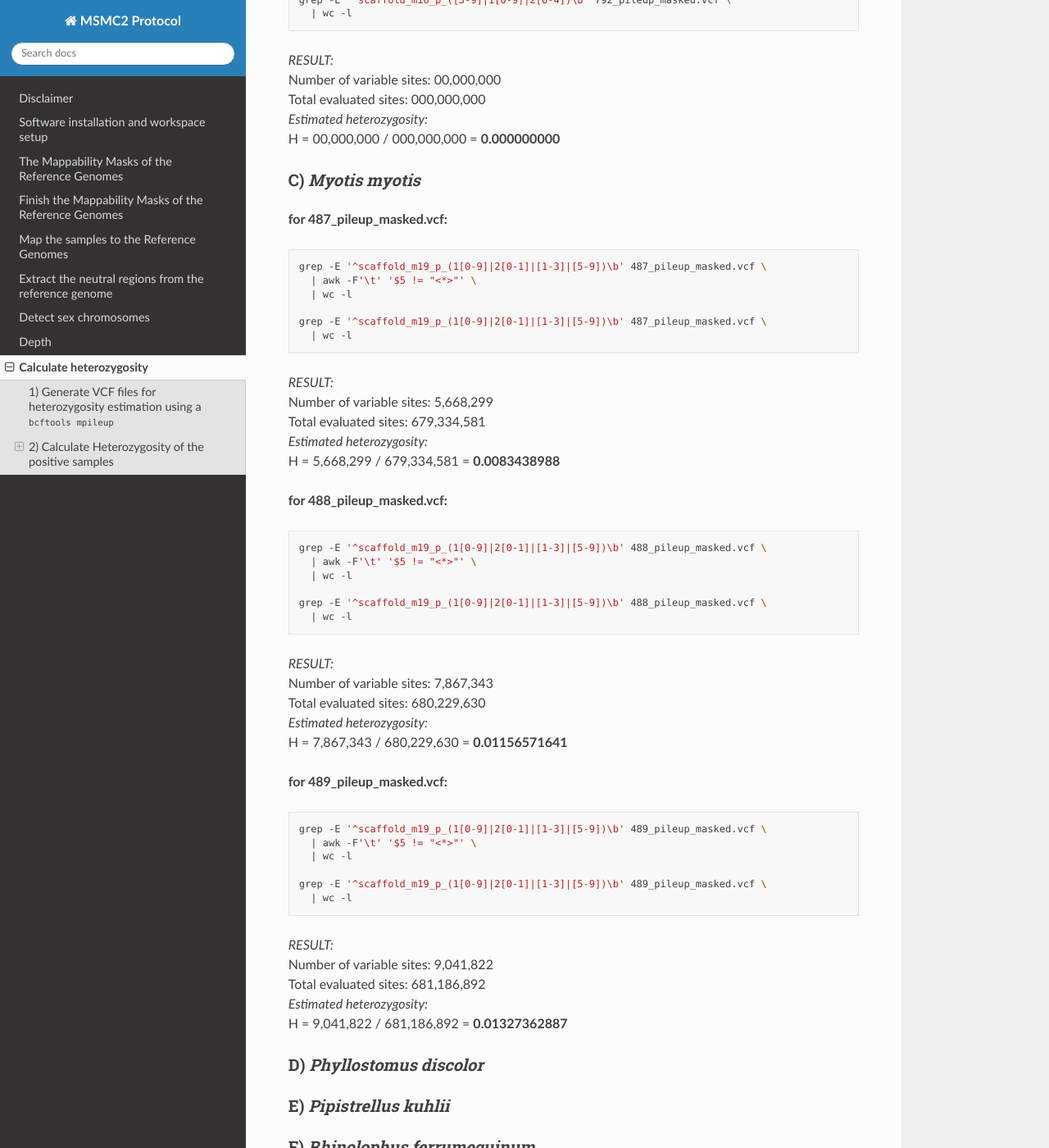
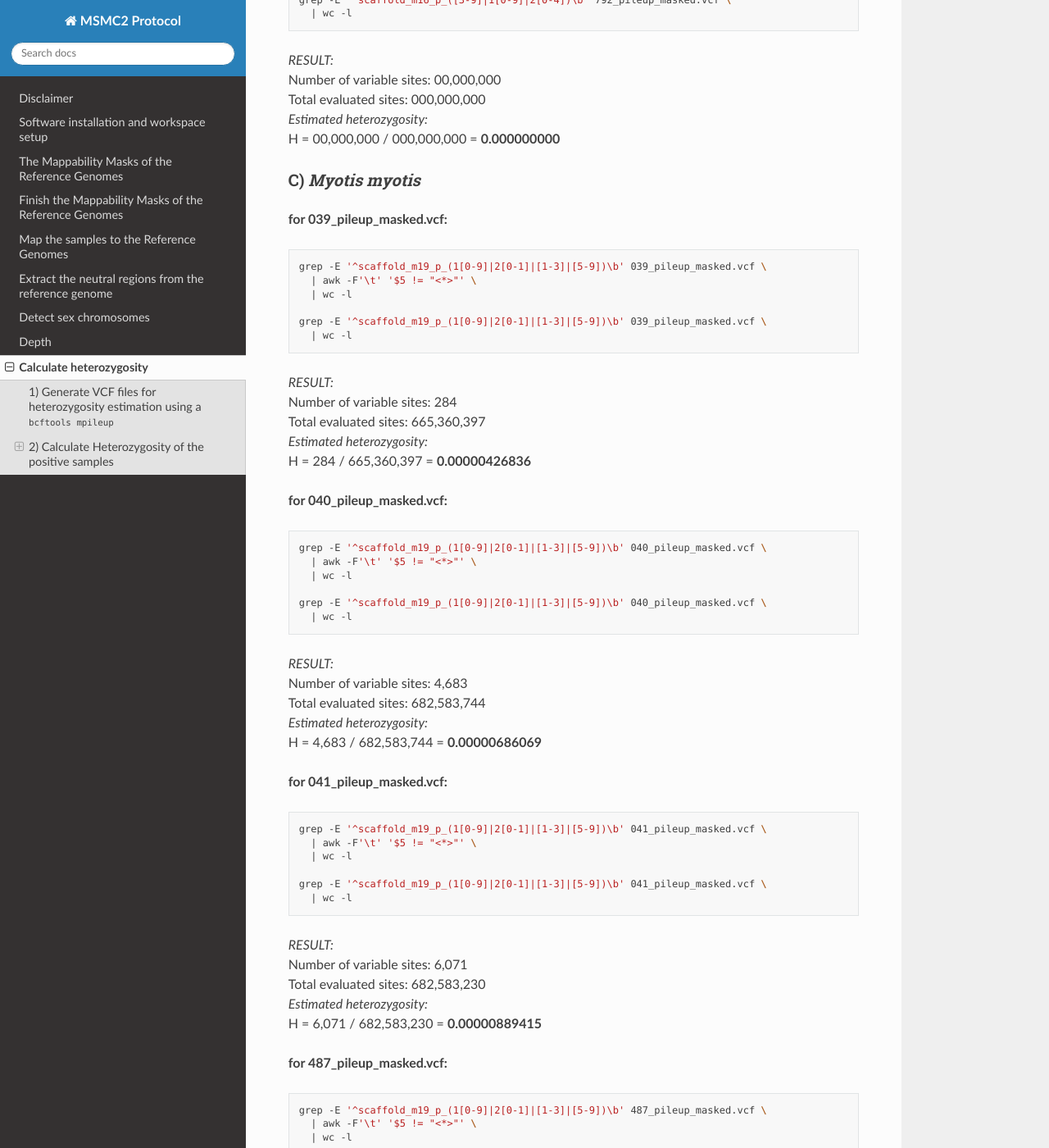
Before and after one commit to hoyosmanuel/MSMC2-Protocol, a Sphinx documentation site: the page built from docs/source/08_Data_Processing_7.rst, in a window 1280 px wide and 1400 px high, scrolled down 5105 px. Shown: the whole window at 82% size. Built offline with Sphinx 7.4.7 and the Read the Docs theme 3.1.0, drawn with Linux system fonts in a browser that asks for light colours; some of the changed text lies outside the part shown.

Commit message:
Update 08_Data_Processing_7.rst

```diff
--- a/docs/source/08_Data_Processing_7.rst
+++ b/docs/source/08_Data_Processing_7.rst
@@ -202,9 +202,9 @@ A) *Hipposideros larvatus*
 
 | *RESULT:*
 | Number of variable sites: 1,182,931
-| Total evaluated sites: 846,087,679
+| Total evaluated sites: 847,496,149
 | *Estimated heterozygosity:*
-| H = 4,009,791 / 846,087,679 = **0.0047392145**
+| H = 1,182,931 / 847,496,149 = **0.00139579513**
 
 B) *Molossus molossus*
 ~~~~~~~~~~~~~~~~~~~~~~~~~~
@@ -262,6 +262,58 @@ B) *Molossus molossus*
 
 C) *Myotis myotis*
 ~~~~~~~~~~~~~~~~~~~~~~~~~~
+
+**for 039_pileup_masked.vcf:**
+
+.. code-block:: bash
+
+   grep -E '^scaffold_m19_p_(1[0-9]|2[0-1]|[1-3]|[5-9])\b' 039_pileup_masked.vcf \
+     | awk -F'\t' '$5 != "<*>"' \
+     | wc -l
+
+   grep -E '^scaffold_m19_p_(1[0-9]|2[0-1]|[1-3]|[5-9])\b' 039_pileup_masked.vcf \
+     | wc -l
+
+| *RESULT:*
+| Number of variable sites: 284
+| Total evaluated sites: 665,360,397
+| *Estimated heterozygosity:*
+| H = 284 / 665,360,397 = **0.00000426836**
+
+**for 040_pileup_masked.vcf:**
+
+.. code-block:: bash
+
+   grep -E '^scaffold_m19_p_(1[0-9]|2[0-1]|[1-3]|[5-9])\b' 040_pileup_masked.vcf \
+     | awk -F'\t' '$5 != "<*>"' \
+     | wc -l
+
+   grep -E '^scaffold_m19_p_(1[0-9]|2[0-1]|[1-3]|[5-9])\b' 040_pileup_masked.vcf \
+     | wc -l
+
+| *RESULT:*
+| Number of variable sites: 4,683
+| Total evaluated sites: 682,583,744
+| *Estimated heterozygosity:*
+| H = 4,683 / 682,583,744 = **0.00000686069**
+
+**for 041_pileup_masked.vcf:**
+
+.. code-block:: bash
+
+   grep -E '^scaffold_m19_p_(1[0-9]|2[0-1]|[1-3]|[5-9])\b' 041_pileup_masked.vcf \
+     | awk -F'\t' '$5 != "<*>"' \
+     | wc -l
+
+   grep -E '^scaffold_m19_p_(1[0-9]|2[0-1]|[1-3]|[5-9])\b' 041_pileup_masked.vcf \
+     | wc -l
+
+| *RESULT:*
+| Number of variable sites: 6,071
+| Total evaluated sites: 682,583,230
+| *Estimated heterozygosity:*
+| H = 6,071 / 682,583,230 = **0.00000889415**
+
 
 **for 487_pileup_masked.vcf:**
 
```
